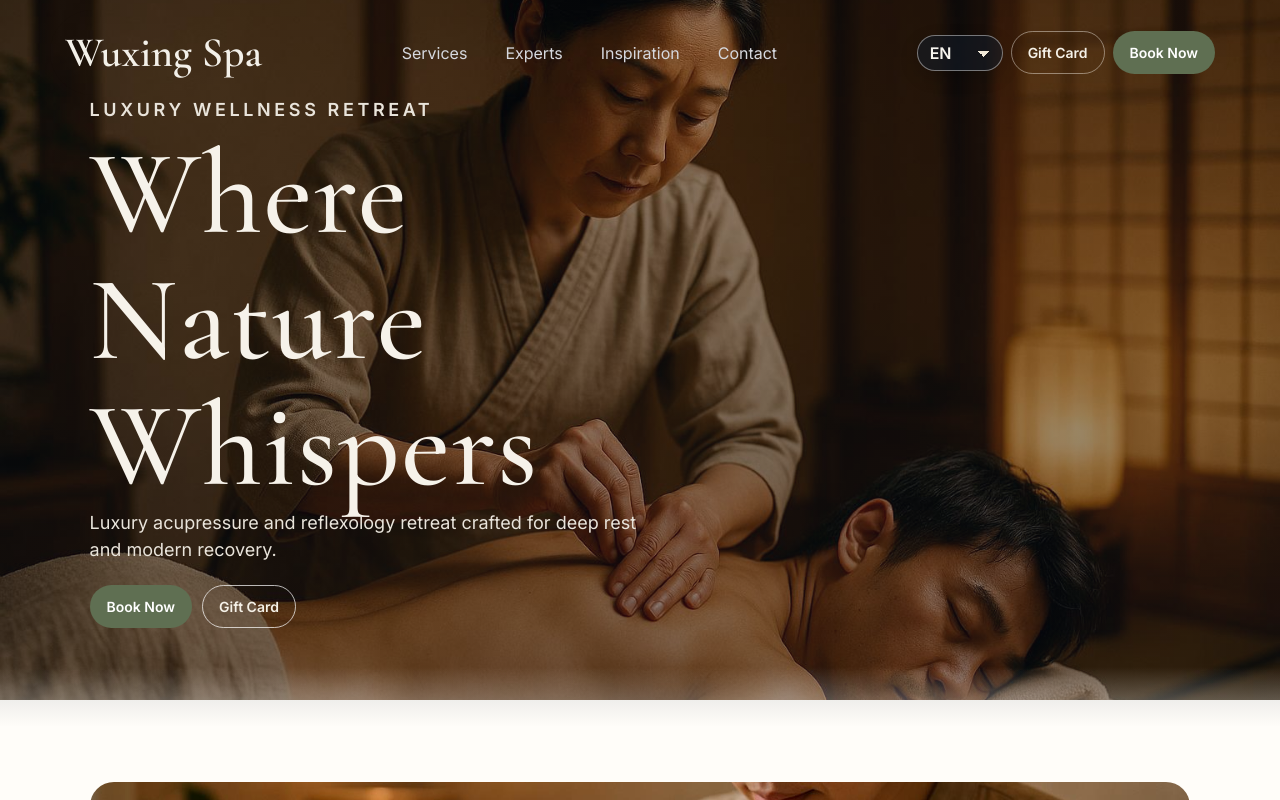
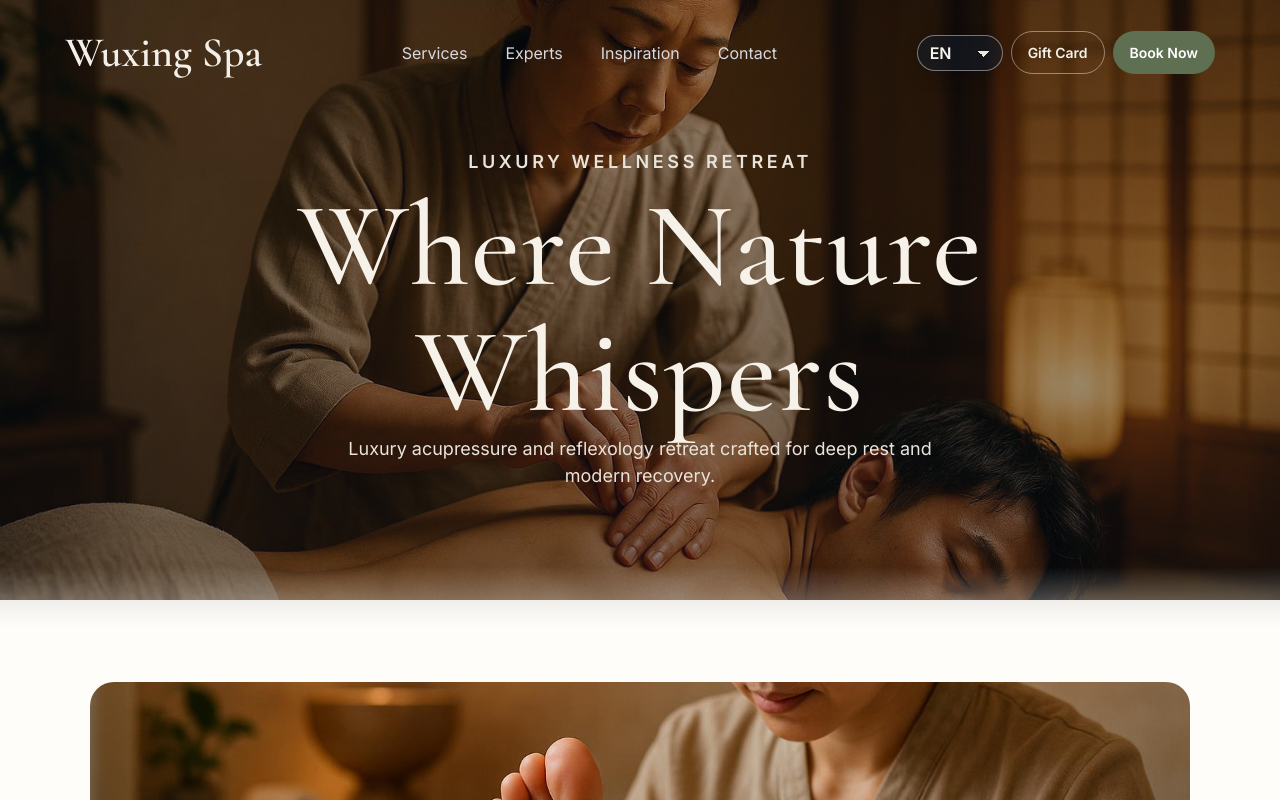
Before and after one commit to plantain-tech/wuxing-spa, a Next.js app: page / in a window 1280 px wide. Shown: the top 800 px of the page. Built offline with nearby package versions, Linux system fonts and the light colour scheme.

Commit message:
style: center first-section hero typography, increase nav spacing, remove hero CTA buttons

```diff
--- a/src/app/globals.css
+++ b/src/app/globals.css
@@ -211,12 +211,20 @@ nav a:hover::after { transform: scaleX(1); }
   background-position: center;
 }
 .hero-copy {
-  position: relative; z-index: 2; padding: 96px 7% 72px;
+  position: relative; z-index: 2; padding: 148px 7% 72px;
   max-width: 760px;
 }
 .hero-copy h1 { font-size: clamp(58px, 10vw, 120px); font-weight: 500; }
 .hero-copy p { max-width: 620px; color: #e9e4db; font-size: 18px; }
-.hero-cta { margin-top: 22px; display: flex; gap: 10px; }
+.hero-centered {
+  margin: 0 auto;
+  text-align: center;
+  max-width: 980px;
+}
+.hero-centered p {
+  margin-left: auto;
+  margin-right: auto;
+}
 
 .section-block { padding: 82px 7%; margin-top: 0; }
 .center { text-align: center; }
--- a/src/app/page.tsx
+++ b/src/app/page.tsx
@@ -93,14 +93,10 @@ export default function Home() {
 
       <section className="frame hero-panel">
         <div className="hero-image" style={{ backgroundImage: `linear-gradient(180deg, rgba(9,14,24,.35), rgba(9,14,24,.45)), url(${photos.hero})` }} />
-        <div className="hero-copy">
+        <div className="hero-copy hero-centered">
           <p className="eyebrow">LUXURY WELLNESS RETREAT</p>
           <h1>{t.title}</h1>
           <p>{t.subtitle}</p>
-          <div className="hero-cta">
-            <a className="btn solid" href="/booking">{t.book}</a>
-            <a className="btn ghost light" href="/gift-cards">{t.gift}</a>
-          </div>
         </div>
       </section>
 
```
